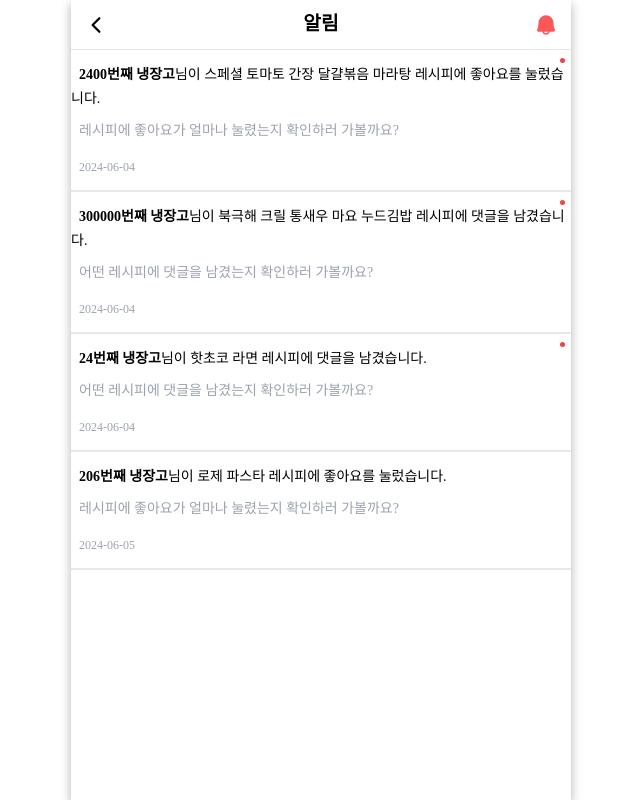
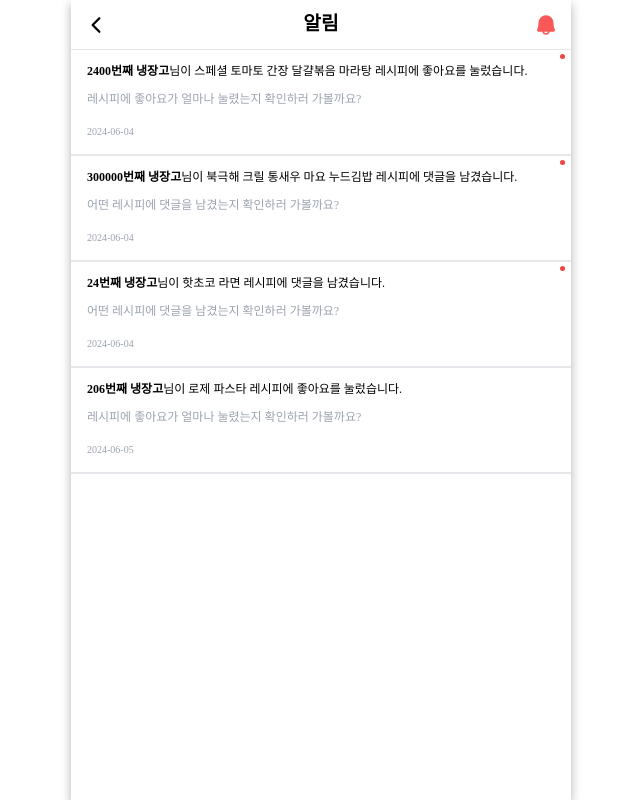
Before and after one commit to OZ-Coding-School/oz_02_main-001-FE, a React (Vite) app: page /notice in a window 1280 px wide. Shown: the whole page, without its empty margins (319-959 px from the left). Built offline with nearby package versions, Linux system fonts and the light colour scheme; a web font is replaced by a local one.

Commit message:
Style: 텍스트 너비 변경 완료

```diff
--- a/src/pages/NotificationPage/components/NotificationItem.tsx
+++ b/src/pages/NotificationPage/components/NotificationItem.tsx
@@ -8,6 +8,9 @@ interface NotificationItemProps {
 
 const NotificationItem: React.FC<NotificationItemProps> = ({ notice }) => {
   const [isRead, setIsRead] = useState(notice.status);
+  {
+    /* 읽히지 않은 isRead 그대로 둬도 괜찮은걸까? */
+  }
   const navigate = useNavigate();
 
   const actionMessage = notice.type === "like" ? "좋아요를 눌렀습니다." : "댓글을 남겼습니다.";
@@ -24,22 +27,24 @@ const NotificationItem: React.FC<NotificationItemProps> = ({ notice }) => {
   return (
     <div className="relative" onClick={handleClick} style={{ cursor: `pointer` }}>
       {notice.status === 1 && (
-        <div className="absolute mt-2 right-[6px] h-[5px] w-[5px] bg-red-500 rounded-full"></div>
+        <div className="absolute mt-1 right-[6px] h-[5px] w-[5px] bg-red-500 rounded-full"></div>
       )}
-      <div className="pt-3">
-        <span className="ml-2 text-sm">
+      <div className="pl-4 pr-4">
+        <div className="pt-2">
+          <span className="text-xs">
             <strong>{notice.nickname}</strong>님이 {notice.title} 레시피에 {actionMessage}
           </span>
         </div>
-      <div className="ml-2 mt-2">
-        <span className="text-gray-400 text-sm">
+        <div className="mt-1">
+          <span className="text-gray-400 text-[12px]">
             {notice.type === "like"
               ? "레시피에 좋아요가 얼마나 눌렸는지 확인하러 가볼까요?"
               : "어떤 레시피에 댓글을 남겼는지 확인하러 가볼까요?"}
           </span>
         </div>
-      <div className="ml-2 mt-3 mb-3">
-        <span className="text-gray-400 text-xs">{notice.date}</span>
+        <div className="mt-2 mb-3">
+          <span className="text-gray-400 text-[10px]">{notice.date}</span>
+        </div>
       </div>
       <div className="border"></div>
     </div>
```
Lines whose indentation alone changed are shown as unchanged.
